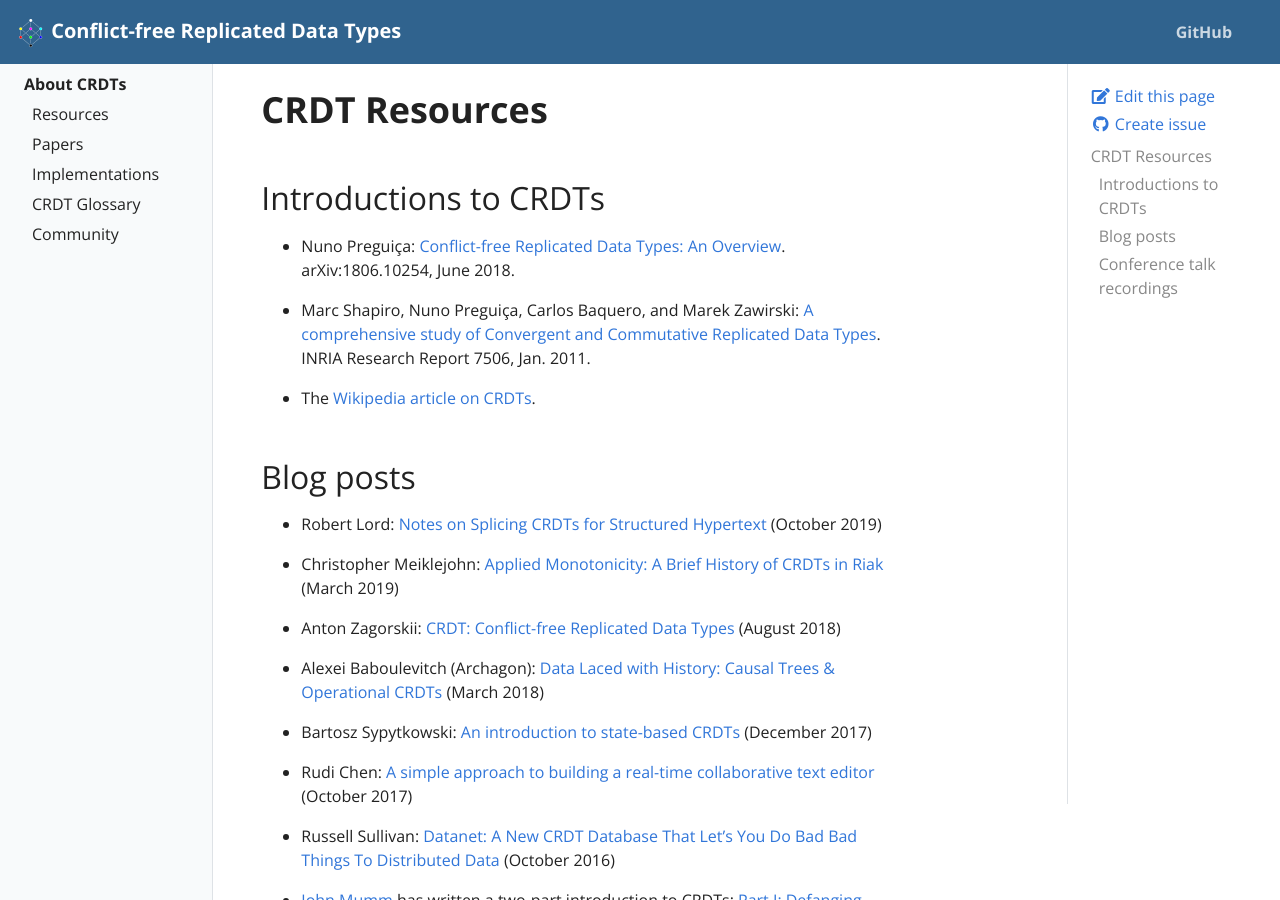
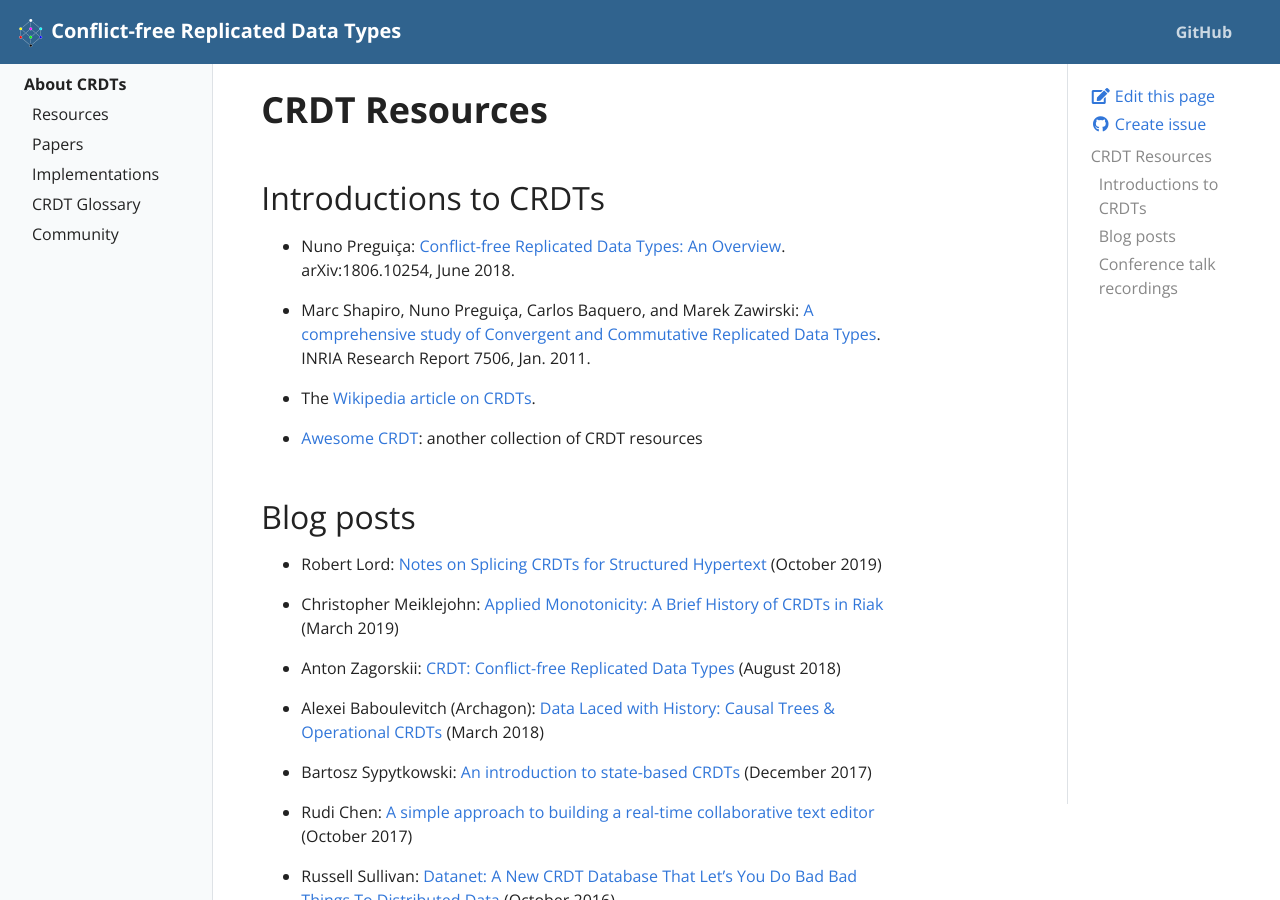
Before and after one commit to ept/crdt-website, a Jekyll site: the page built from pages/resources.md, in a window 1280 px wide and 900 px high. Built offline with Jekyll 4.4.1, drawn with Linux system fonts in a browser that asks for light colours.

Commit message:
link to awesome crdt

```diff
--- a/pages/resources.md
+++ b/pages/resources.md
@@ -17,6 +17,8 @@ permalink: /resources
   INRIA Research Report 7506, Jan. 2011.
 
 * The [Wikipedia article on CRDTs](https://en.wikipedia.org/wiki/Conflict-free_replicated_data_type).
+
+* [Awesome CRDT](https://github.com/alangibson/awesome-crdt): another collection of CRDT resources
 
 
 ## Blog posts
```
